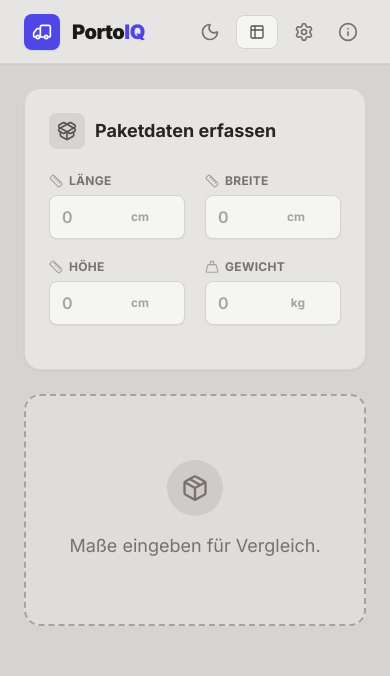
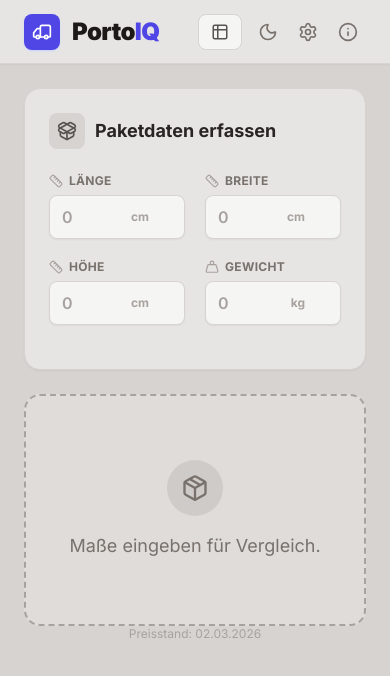
Before and after one commit to blkrk4000/PortoIQ, a React (Vite) app: page / in a window 390 px wide. Shown: the top 676 px of the page. Built offline with nearby package versions, Linux system fonts and the light colour scheme.

Commit message:
feat: Improve header layout and styling
Adjusts the header's brand font size, spacing, and version badge appearance. Enhances responsiveness for smaller screens by adjusting gap sizes.

```diff
--- a/App.tsx
+++ b/App.tsx
@@ -292,17 +292,32 @@ const App: React.FC = () => {
             <div className="bg-indigo-600 dark:bg-indigo-600 text-white p-2 rounded-lg shadow-sm shadow-indigo-200 dark:shadow-none">
               <Truck size={20} className="transform -scale-x-100" />
             </div>
-            <div className="flex items-baseline gap-2">
-                <h1 className="font-black text-xl text-stone-900 dark:text-white tracking-tight">
+            <div className="flex items-center gap-3">
+                <h1 className="font-black text-2xl text-stone-900 dark:text-white tracking-tight">
                 Porto<span className="text-indigo-600 dark:text-indigo-400">IQ</span>
                 </h1>
-                <span className="text-[10px] font-bold text-stone-500 dark:text-slate-500 bg-stone-300 dark:bg-slate-800 px-1.5 py-0.5 rounded-md hidden sm:inline-block">v1.0.0</span>
+                <span className="text-[10px] font-bold text-stone-500 dark:text-slate-500 bg-stone-300 dark:bg-slate-800 px-2 py-1 rounded-md hidden sm:inline-block">v1.0.0</span>
             </div>
           </div>
 
           {/* Actions */}
-          <div className="flex items-center gap-2">
+          <div className="flex items-center gap-1 sm:gap-2">
 
+             {/* Primary Action */}
+             <button
+               onClick={() => setShowTariffOverview(true)}
+               className="flex items-center gap-2 px-3 py-2 text-sm font-medium text-stone-800 dark:text-slate-200 bg-stone-100 hover:bg-white dark:bg-slate-900 dark:hover:bg-slate-800 border border-stone-300 dark:border-slate-700 rounded-lg transition-all mr-1"
+               title="Preistabelle & Updates"
+             >
+               <Table2 size={18} className="text-stone-600 dark:text-slate-400" />
+               <span className="hidden lg:inline">Tarife</span>
+             </button>
+
+             {/* Divider */}
+             <div className="h-6 w-px bg-stone-300 dark:bg-slate-700 mx-1 hidden sm:block"></div>
+
+             {/* Secondary Actions Group */}
+             <div className="flex items-center gap-1">
                 {/* Theme Toggle */}
                 <button
                     onClick={toggleTheme}
@@ -312,16 +327,7 @@ const App: React.FC = () => {
                     {isDarkMode ? <Sun size={20} /> : <Moon size={20} />}
                 </button>
 
-             <button
-               onClick={() => setShowTariffOverview(true)}
-               className="flex items-center gap-2 px-3 py-2 text-sm font-medium text-stone-800 dark:text-slate-200 bg-stone-100 hover:bg-white dark:bg-slate-900 dark:hover:bg-slate-800 border border-stone-300 dark:border-slate-700 rounded-lg transition-all"
-               title="Preistabelle & Updates"
-             >
-               <Table2 size={16} className="text-stone-600 dark:text-slate-400" />
-               <span className="hidden lg:inline">Tarife & Bearbeiten</span>
-             </button>
-
-             {/* Settings Button - FIXED COLOR */}
+                {/* Settings Button */}
                 <button
                 onClick={() => setShowSettings(true)}
                 className="flex items-center justify-center w-9 h-9 text-stone-500 hover:text-stone-900 dark:text-slate-400 dark:hover:text-indigo-400 hover:bg-stone-300 dark:hover:bg-slate-800 rounded-full transition-colors"
@@ -330,7 +336,7 @@ const App: React.FC = () => {
                 <Settings size={20} />
                 </button>
 
-             {/* Info Button - FIXED COLOR */}
+                {/* Info Button */}
                 <button
                 onClick={() => setShowAbout(true)}
                 className="flex items-center justify-center w-9 h-9 text-stone-500 hover:text-stone-900 dark:text-slate-400 dark:hover:text-slate-200 hover:bg-stone-300 dark:hover:bg-slate-800 rounded-full transition-colors"
@@ -338,6 +344,7 @@ const App: React.FC = () => {
                 >
                 <Info size={20} />
                 </button>
+             </div>
           </div>
         </div>
       </header>
@@ -400,6 +407,13 @@ const App: React.FC = () => {
           )}
         </div>
       </main>
+
+      {/* Footer Info */}
+      <footer className="max-w-4xl mx-auto px-6 pb-6 text-center">
+        <p className="text-xs font-medium text-stone-400 dark:text-slate-600">
+            Preisstand: {lastUpdated}
+        </p>
+      </footer>
 
       {/* Main Toast Notification */}
       {notification && (
```
Lines whose indentation alone changed are shown as unchanged.
